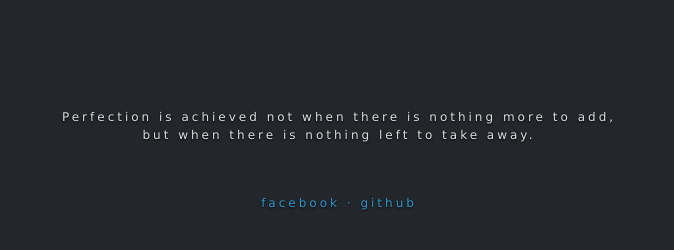
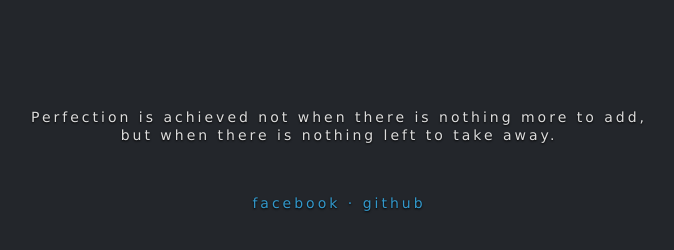
Before and after one commit to Ashu96/Ashu96.github.io, a plain HTML site: page index.html in a window 1280 px wide. Shown: the whole page, without its empty margins (301-975 px from the left). Drawn offline with Linux system fonts and the light colour scheme.

Commit message:
Update index.html

```diff
--- a/index.html
+++ b/index.html
@@ -2,7 +2,7 @@
 <!DOCTYPE html>
 <html>
 <head>
-  <title>Tom Occhino</title>
+  <title>Ashutosh</title>
   <link rel="shortcut icon" href="/favicon.ico">
   <meta http-equiv="Content-Type" content="text/html; charset=utf-8"/>
   <style type="text/css" media="screen">
@@ -11,8 +11,8 @@
     }
     body {
       background: #23262b;
-      font-family: "Lucida Grande", Verdana, sans-serif;
-      font-size: 12px;
+      font-family:  Verdana, sans-serif;
+      font-size: 14px;
       letter-spacing: 3px;
       line-height: 18px;
       padding-top: 50px;
```
